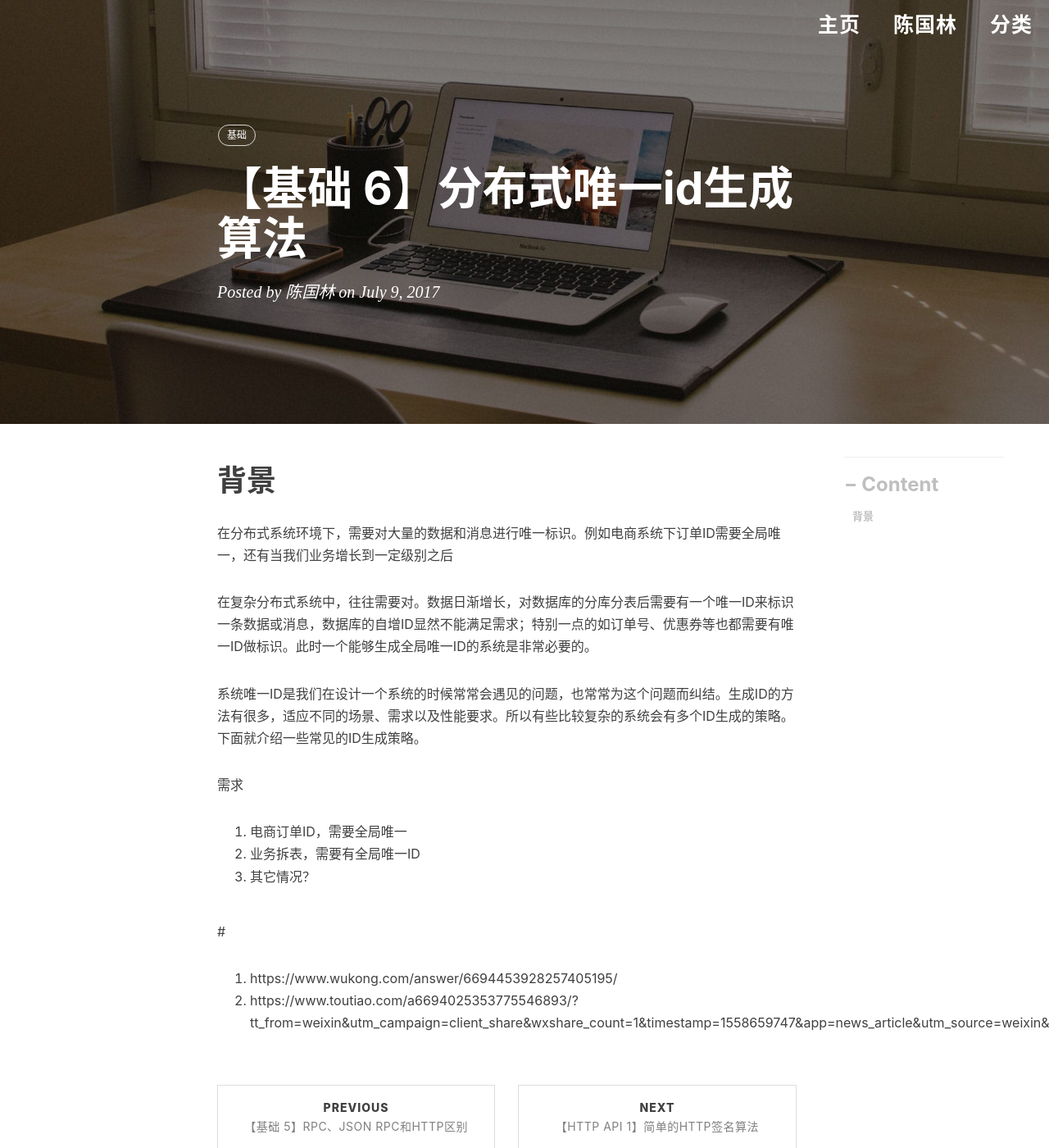
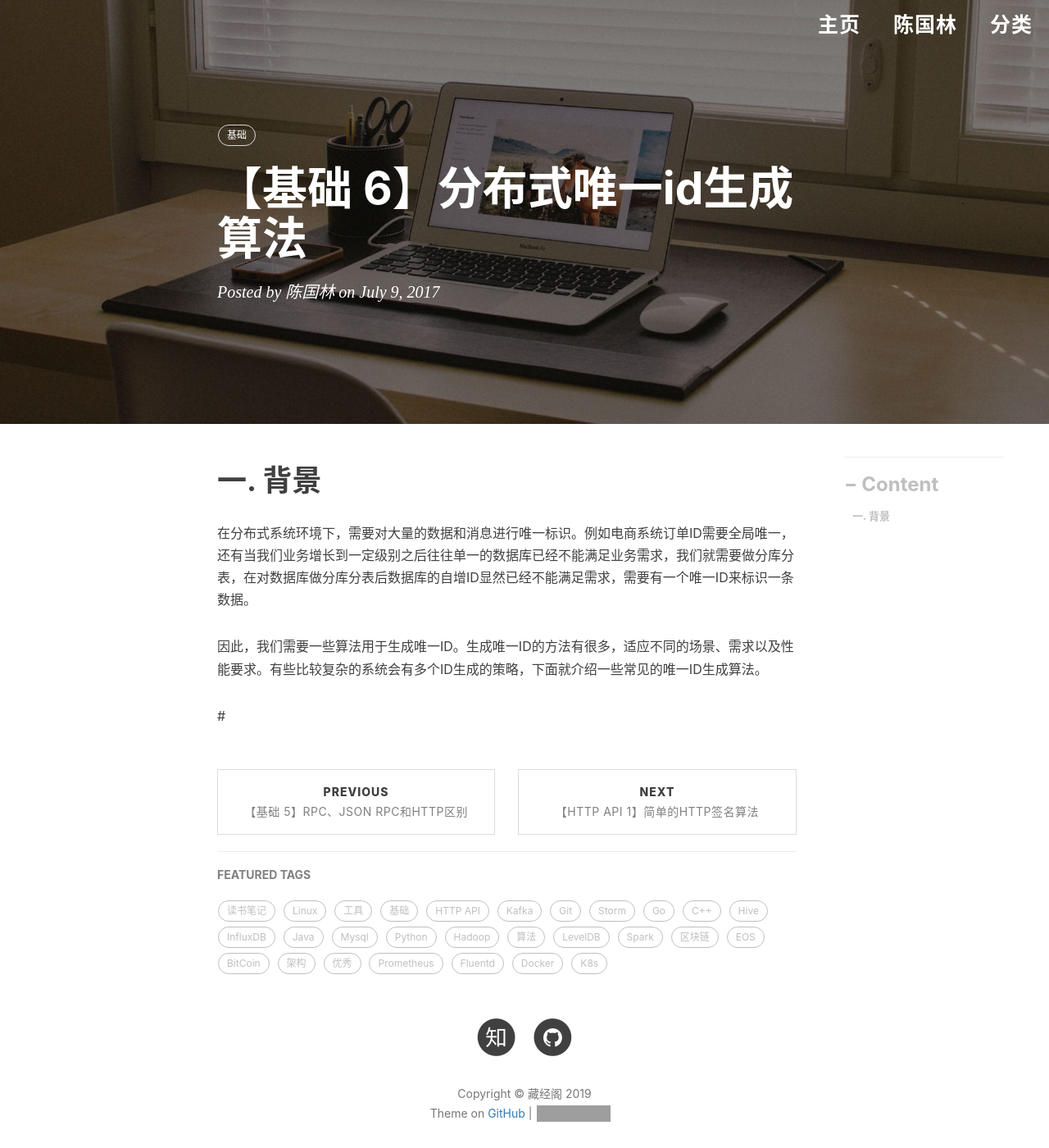
Before and after one commit to engru/chenguolin.github.io, a Jekyll site: the page built from _posts/2017-07-09-【基础-6】分布式唯一ID生成算法.md, in a window 1280 px wide and 1400 px high. Shown: the whole window at 82% size. Built offline with Jekyll 4.4.1, drawn with Linux system fonts in a browser that asks for light colours; nearby versions of some CDN libraries; comment, search, counter and statistics services are not loaded; grey boxes are pictures that could not be loaded.

Commit message:
Update 2017-07-09-【基础-6】分布式唯一ID生成算法.md

```diff
--- a/_posts/2017-07-09-【基础-6】分布式唯一ID生成算法.md
+++ b/_posts/2017-07-09-【基础-6】分布式唯一ID生成算法.md
@@ -6,22 +6,10 @@ tags:          #标签
     - 基础
 ---
 
-# 背景
-在分布式系统环境下，需要对大量的数据和消息进行唯一标识。例如电商系统下订单ID需要全局唯一，还有当我们业务增长到一定级别之后
+# 一. 背景
+在分布式系统环境下，需要对大量的数据和消息进行唯一标识。例如电商系统订单ID需要全局唯一，还有当我们业务增长到一定级别之后往往单一的数据库已经不能满足业务需求，我们就需要做分库分表，在对数据库做分库分表后数据库的自增ID显然已经不能满足需求，需要有一个唯一ID来标识一条数据。
 
-在复杂分布式系统中，往往需要对。数据日渐增长，对数据库的分库分表后需要有一个唯一ID来标识一条数据或消息，数据库的自增ID显然不能满足需求；特别一点的如订单号、优惠券等也都需要有唯一ID做标识。此时一个能够生成全局唯一ID的系统是非常必要的。
-
-系统唯一ID是我们在设计一个系统的时候常常会遇见的问题，也常常为这个问题而纠结。生成ID的方法有很多，适应不同的场景、需求以及性能要求。所以有些比较复杂的系统会有多个ID生成的策略。下面就介绍一些常见的ID生成策略。
-
-需求
-1. 电商订单ID，需要全局唯一
-2. 业务拆表，需要有全局唯一ID
-3. 其它情况？
+因此，我们需要一些算法用于生成唯一ID。生成唯一ID的方法有很多，适应不同的场景、需求以及性能要求。有些比较复杂的系统会有多个ID生成的策略，下面就介绍一些常见的唯一ID生成算法。
 
 
 #
-
-
-
-1. https://www.wukong.com/answer/6694453928257405195/
-2. https://www.toutiao.com/a6694025353775546893/?tt_from=weixin&utm_campaign=client_share&wxshare_count=1&timestamp=1558659747&app=news_article&utm_source=weixin&utm_medium=toutiao_ios&req_id=20190524090227010018060139146B452&group_id=6694025353775546893
```
